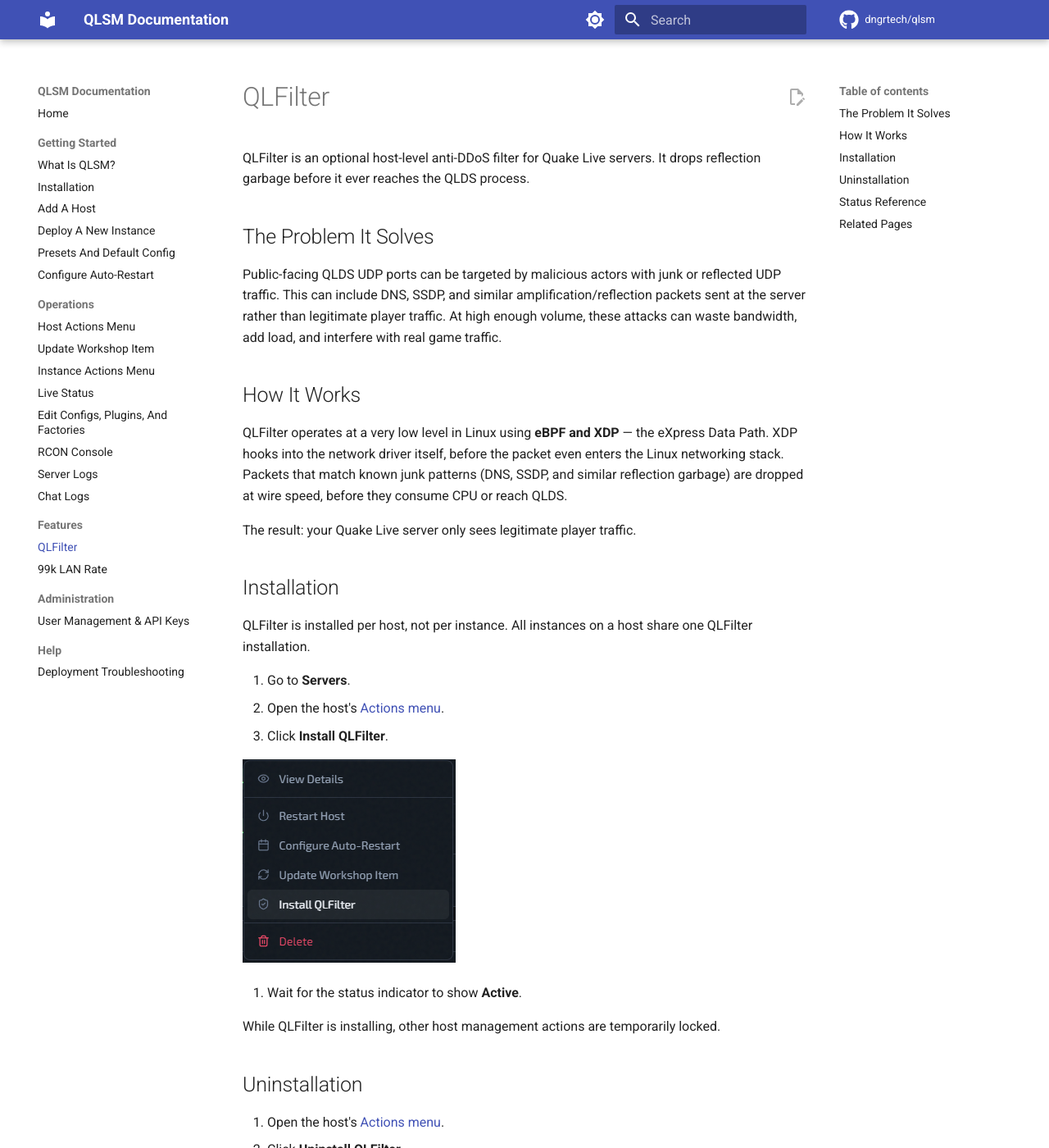
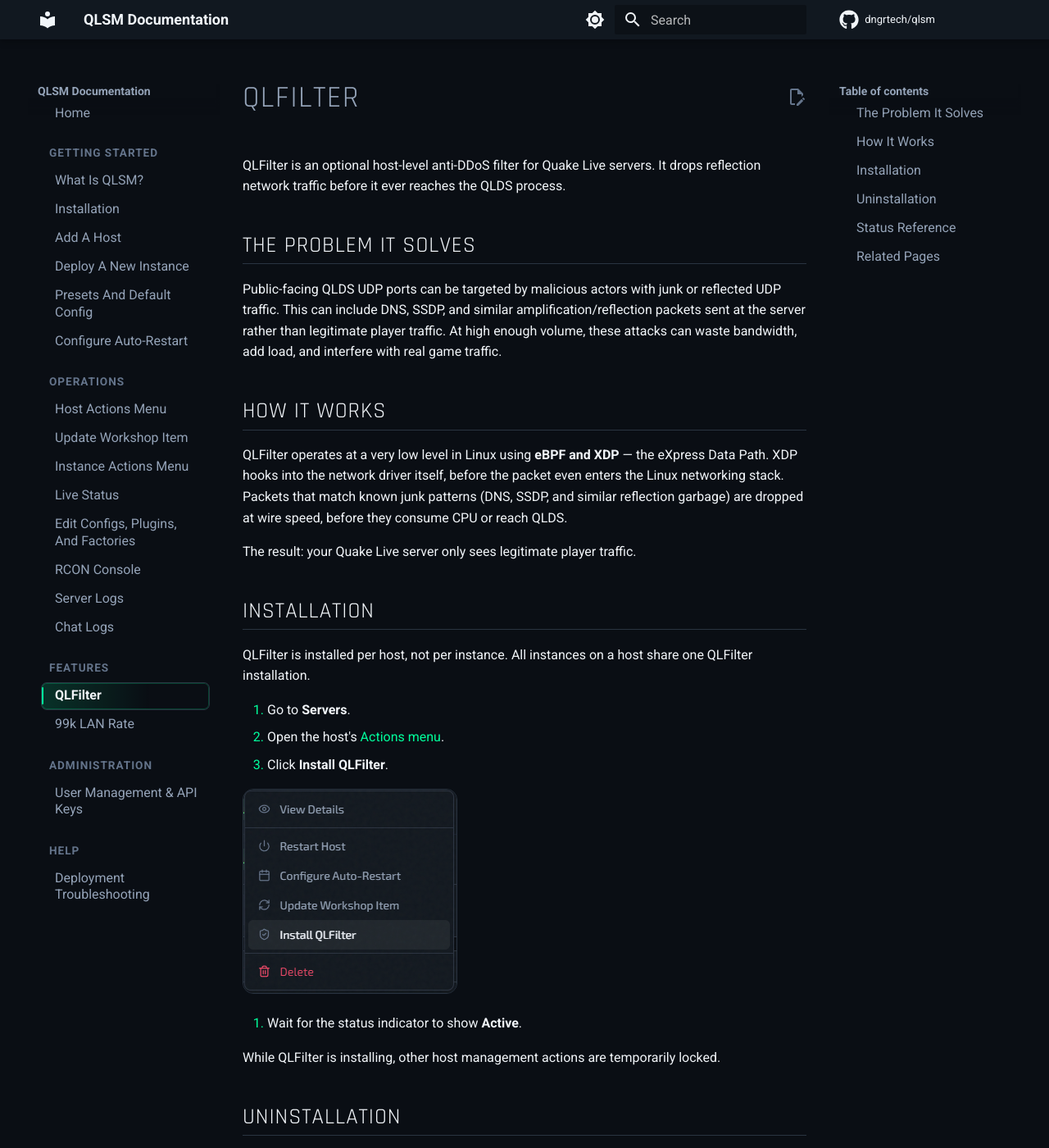
Before and after one commit to dngrtech/qlsm, an MkDocs documentation site: the page built from docs/user/features/qlfilter.md, in a window 1280 px wide and 1400 px high. Shown: the whole window at 82% size. Built offline with MkDocs 1.6.1 and Material for MkDocs 9.7.7, drawn with Linux system fonts in a browser that asks for light colours; comment, search, counter and statistics services are not loaded.

Commit message:
feat(docs): improve GitHub Pages site design and content
- Default to dark (slate) theme
- Add custom CSS mirroring the in-app /docs sidebar: neon green accent,
  left bar + gradient on active/hover links, uppercase section headers,
  Rajdhani headings, Share Tech Mono code font, styled tables/blockquotes
- First table column set to nowrap so variable names never wrap
- Add managed cvar command-line examples to edit-configs page showing
  run_server_x64_minqlx.sh launch args for 99k LAN rate on and off
- Minor wording fix in qlfilter.md

```diff
--- a/docs/user/features/qlfilter.md
+++ b/docs/user/features/qlfilter.md
@@ -1,6 +1,6 @@
 # QLFilter
 
-QLFilter is an optional host-level anti-DDoS filter for Quake Live servers. It drops reflection garbage before it ever reaches the QLDS process.
+QLFilter is an optional host-level anti-DDoS filter for Quake Live servers. It drops reflection network traffic before it ever reaches the QLDS process.
 
 ## The Problem It Solves
 
--- /dev/null
+++ b/docs/user/stylesheets/extra.css
@@ -0,0 +1,262 @@
+@import url('https://fonts.googleapis.com/css2?family=Rajdhani:wght@400;500;600;700&family=Share+Tech+Mono&display=swap');
+
+/* ─────────────────────────────────────────────
+   CSS Custom Properties — mirroring the app
+   ───────────────────────────────────────────── */
+
+[data-md-color-scheme="default"] {
+  --ql-accent:          #0D9668;
+  --ql-accent-dim:      #087A53;
+  --ql-surface:         #FAFBFC;
+  --ql-surface-el:      #E8ECF1;
+  --ql-border:          #D0D7E0;
+  --ql-border-strong:   #B0BAC6;
+  --ql-text:            #0F172A;
+  --ql-text-sec:        #3E4C5E;
+  --ql-text-muted:      #7E8D9F;
+  --ql-code-bg:         #FFFFFF;
+}
+
+[data-md-color-scheme="slate"] {
+  --ql-accent:          #00FF9D;
+  --ql-accent-dim:      #00CC7D;
+  --ql-surface:         #111820;
+  --ql-surface-el:      #1C2530;
+  --ql-border:          #2A3441;
+  --ql-border-strong:   #3D4A5C;
+  --ql-text:            #F1F5F9;
+  --ql-text-sec:        #94A3B8;
+  --ql-text-muted:      #64748B;
+  --ql-code-bg:         #141B22;
+
+  /* Override Material dark bg to match app */
+  --md-default-bg-color:              #0A0E14;
+  --md-default-fg-color:              #F1F5F9;
+  --md-default-fg-color--light:       #94A3B8;
+  --md-default-fg-color--lighter:     #64748B;
+  --md-default-fg-color--lightest:    rgba(241,245,249,0.07);
+  --md-accent-fg-color:               #00FF9D;
+  --md-accent-fg-color--transparent:  rgba(0,255,157,0.1);
+  --md-primary-fg-color:              #111820;
+  --md-primary-bg-color:              #F1F5F9;
+  --md-code-bg-color:                 #141B22;
+  --md-code-fg-color:                 #F1F5F9;
+}
+
+/* ─────────────────────────────────────────────
+   Sidebar — match the app's aside card
+   ───────────────────────────────────────────── */
+
+/* Section group headers (e.g. "Getting Started", "Operations") */
+.md-nav--primary .md-nav__item--section > .md-nav__link {
+  font-size: 0.68rem;
+  font-weight: 700;
+  letter-spacing: 0.07em;
+  text-transform: uppercase;
+  color: var(--ql-text-muted);
+  margin-top: 0.6rem;
+  padding-left: 0.5rem;
+  background: none !important;
+  border: none !important;
+  box-shadow: none !important;
+  transform: none !important;
+}
+
+.md-nav--primary .md-nav__item--section > .md-nav__link::before,
+.md-nav--primary .md-nav__item--section > .md-nav__link::after {
+  display: none !important;
+}
+
+/* Nav links — base */
+.md-nav__link {
+  position: relative;
+  border-radius: 0.35rem;
+  font-size: 0.8rem;
+  color: var(--ql-text-sec);
+  overflow: hidden;
+  border: 1px solid transparent;
+  margin: 1px 4px;
+  padding: 0.28rem 0.6rem 0.28rem 0.8rem;
+  transition: color 150ms ease, background 150ms ease, transform 150ms ease, border-color 150ms ease;
+}
+
+/* Left accent bar (hidden by default) */
+.md-nav__link::before {
+  content: '';
+  position: absolute;
+  left: 0;
+  top: 18%;
+  bottom: 18%;
+  width: 2px;
+  border-radius: 999px;
+  background: var(--ql-accent);
+  opacity: 0;
+  transform: scaleY(0.4);
+  transition: opacity 150ms ease, transform 150ms ease;
+  pointer-events: none;
+}
+
+/* Gradient overlay from left */
+.md-nav__link::after {
+  content: '';
+  position: absolute;
+  inset: 0;
+  background: linear-gradient(
+    90deg,
+    color-mix(in srgb, var(--ql-accent) 20%, transparent),
+    transparent 70%
+  );
+  opacity: 0;
+  transition: opacity 150ms ease;
+  pointer-events: none;
+}
+
+/* Hover */
+.md-nav__link:hover {
+  color: var(--ql-text);
+  border-color: var(--ql-border);
+  background: var(--ql-surface-el);
+  transform: translateX(2px);
+}
+
+.md-nav__link:hover::before {
+  opacity: 1;
+  transform: scaleY(1);
+}
+
+.md-nav__link:hover::after {
+  opacity: 0.55;
+}
+
+/* Active */
+.md-nav__link--active,
+.md-nav__link--active:hover {
+  color: var(--ql-text) !important;
+  border-color: var(--ql-border) !important;
+  background: linear-gradient(
+    90deg,
+    color-mix(in srgb, var(--ql-accent) 15%, transparent),
+    transparent 65%
+  ) !important;
+  box-shadow: inset 0 0 0 1px color-mix(in srgb, var(--ql-accent) 22%, transparent);
+  font-weight: 600;
+  transform: none;
+}
+
+.md-nav__link--active::before,
+.md-nav__link--active:hover::before {
+  opacity: 1 !important;
+  transform: scaleY(1) !important;
+}
+
+/* ─────────────────────────────────────────────
+   Content — match docs-markdown.css
+   ───────────────────────────────────────────── */
+
+/* Headings: Rajdhani font, uppercase h1/h2 */
+.md-typeset h1,
+.md-typeset h2,
+.md-typeset h3,
+.md-typeset h4 {
+  font-family: 'Rajdhani', system-ui, sans-serif;
+  letter-spacing: 0.035em;
+  line-height: 1.2;
+}
+
+.md-typeset h1 {
+  font-size: 1.85rem;
+  text-transform: uppercase;
+}
+
+.md-typeset h2 {
+  font-size: 1.35rem;
+  text-transform: uppercase;
+  border-bottom: 1px solid var(--ql-border);
+  padding-bottom: 0.3rem;
+}
+
+.md-typeset h3 { font-size: 1.12rem; }
+.md-typeset h4 { font-size: 1rem; }
+
+/* Code font */
+.md-typeset code,
+.md-typeset pre code {
+  font-family: 'Share Tech Mono', Consolas, monospace;
+  font-size: 0.92em;
+}
+
+/* Inline code */
+.md-typeset :not(pre) > code {
+  background: var(--ql-code-bg);
+  border: 1px solid var(--ql-border);
+  border-radius: 0.35rem;
+  padding: 0.08rem 0.38rem;
+  color: var(--ql-text);
+}
+
+/* Code block */
+.md-typeset pre {
+  background: var(--ql-code-bg) !important;
+  border: 1px solid var(--ql-border);
+  border-radius: 0.6rem;
+}
+
+/* Blockquote — amber left border like app */
+.md-typeset blockquote {
+  border-left: 3px solid var(--ql-accent);
+  background: color-mix(in srgb, var(--ql-accent) 8%, transparent);
+  border-radius: 0 8px 8px 0;
+  color: var(--ql-text-sec);
+}
+
+/* Tables */
+.md-typeset table:not([class]) {
+  border: 1px solid var(--ql-border);
+  border-radius: 0.7rem;
+  overflow: hidden;
+}
+
+/* First column (variable names, keys) — never wrap */
+.md-typeset table:not([class]) th:first-child,
+.md-typeset table:not([class]) td:first-child {
+  white-space: nowrap;
+}
+
+.md-typeset table:not([class]) th {
+  font-family: 'Rajdhani', system-ui, sans-serif;
+  letter-spacing: 0.03em;
+  background: var(--ql-surface-el);
+  color: var(--ql-text);
+}
+
+.md-typeset table:not([class]) td {
+  color: var(--ql-text-sec);
+  border-color: var(--ql-border);
+}
+
+.md-typeset table:not([class]) th {
+  border-color: var(--ql-border);
+}
+
+/* Images */
+.md-typeset img {
+  border: 1px solid var(--ql-border);
+  border-radius: 0.65rem;
+}
+
+/* List markers in accent color */
+.md-typeset ul > li::marker,
+.md-typeset ol > li::marker {
+  color: var(--ql-accent);
+}
+
+/* Links */
+.md-typeset a {
+  color: var(--ql-accent);
+  text-decoration-thickness: 1px;
+  text-underline-offset: 2px;
+}
+
+.md-typeset a:hover {
+  color: var(--ql-accent-dim);
+}
--- a/mkdocs.yml
+++ b/mkdocs.yml
@@ -11,14 +11,14 @@
 theme:
   name: material
   palette:
+    - scheme: slate
+      toggle:
+        icon: material/brightness-7
+        name: Switch to light mode
     - scheme: default
       toggle:
-        icon: material/brightness-7
+        icon: material/brightness-4
         name: Switch to dark mode
-    - scheme: slate
-      toggle:
-        icon: material/brightness-4
-        name: Switch to light mode
   features:
     - navigation.sections
     - navigation.expand
@@ -30,6 +30,9 @@
     - content.action.edit
   icon:
     repo: fontawesome/brands/github
+
+extra_css:
+  - stylesheets/extra.css
 
 plugins:
   - search
```
Also changed, not shown: docs/user/operations/edit-configs.md (+27 -0 lines).
